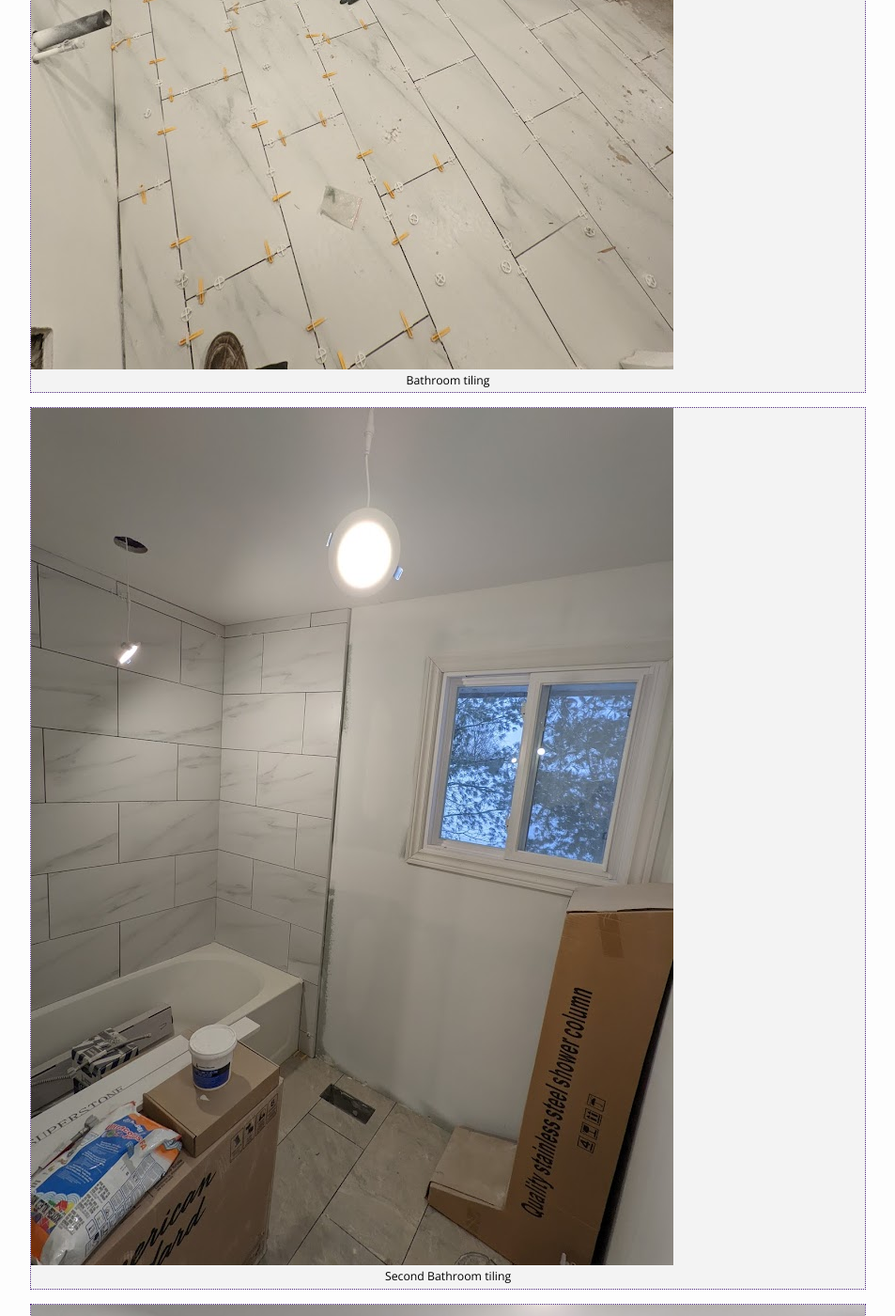
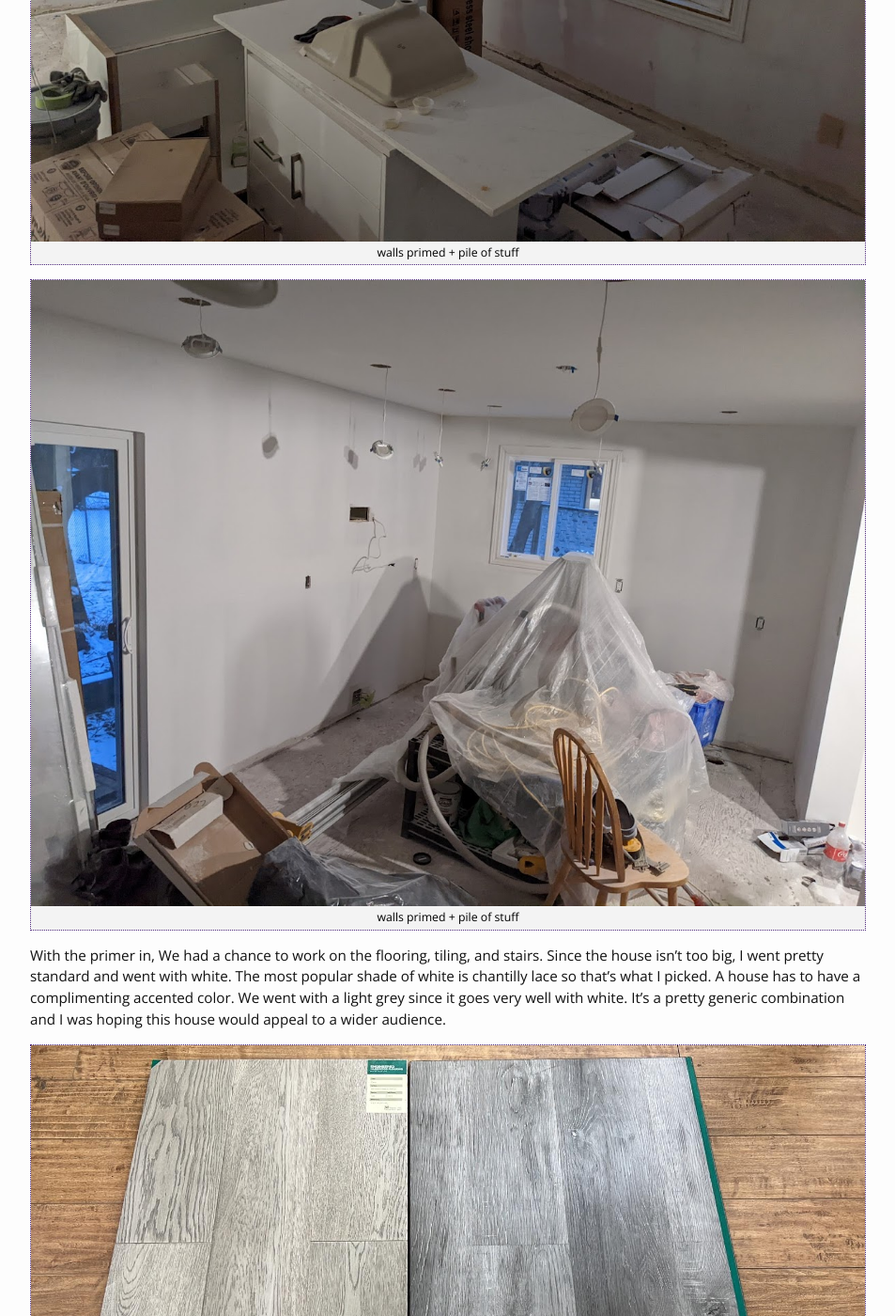
Before and after one commit to Zjtep/Zjtep.github.io, a Jekyll site: the page built from _posts/2021-01-10-house_reno.markdown, in a window 1280 px wide and 1400 px high, scrolled down 58655 px. Shown: the whole window at 94% size, without its empty margins (163-1116 px from the left). Built offline with Jekyll 4.4.1, drawn with Linux system fonts in a browser that asks for light colours; some of the changed text lies outside the part shown.

Commit message:
more text more photos

```diff
--- a/_posts/2021-01-10-house_reno.markdown
+++ b/_posts/2021-01-10-house_reno.markdown
@@ -49,7 +49,7 @@
 
 {% include image.html url="/images/house_18.jpg" caption="" width=900 align="center" %}
 
-{% include image.html url="/images/house_19.jpg" caption="This kiddie pool was on the second-floor main bedroom. I don't even think Bill Gates has a pool in his bedroom." width=900 align="center" %}
+{% include image.html url="/images/house_19.jpg" caption="This kiddie pool was on the second-floor main bedroom. A pool in the main bedroom, talk about luxury." width=900 align="center" %}
 
 {% include image.html url="/images/house_68.jpg" caption="" width=900 align="center" %}
 
@@ -142,6 +142,8 @@
 
 {% include image.html url="/images/house_73.jpg" caption="" width=900 align="center" %}
 
+{% include image.html url="/images/house_91.jpg" caption="" width=900 align="center" %}
+
 The old carport was outdated and blocked a lot of sunlight from coming in through the east window. It was rotten as well and would be a waste to fix. We had to remove it.
 
 {% include image.html url="/images/house_01.JPG" caption="" width=900 align="center" %}
@@ -158,7 +160,7 @@
 
 {% include image.html url="/images/house_43.jpg" caption="Much more sunlight" width=900 align="center" %}
 
-New windows and doors.
+The crackheads made it their job to break all the windows and doors. We needed to replace them.
 
 {% include image.html url="/images/house_47.jpg" caption="" width=900 align="center" %}
 
@@ -166,21 +168,9 @@
 
 {% include image.html url="/images/house_49.jpg" caption="" width=900 align="center" %}
 
-We needed to divide up the laundry room for a new bathroom to replace the one in the living room we demoed. This requires rerouting of plumbing and framing.
+With the structural and the layout of the house fixed to standard, it's time to add back on the skin. Drywall and mudding are next.
 
-
-
-
-
-
-
-
-
-With the layout all set up, let's put some skin back on.  electrical(pot lights) + drywall + mudding
-
-
-
-{% include image.html url="/images/house_53jpg" caption="" width=900 align="center" %}
+{% include image.html url="/images/house_53.jpg" caption="" width=900 align="center" %}
 
 {% include image.html url="/images/house_54.jpg" caption="" width=900 align="center" %}
 
@@ -192,20 +182,40 @@
 
 {% include image.html url="/images/house_59.jpg" caption="" width=900 align="center" %}
 
-Flooring + stairs + bathroom tiling + paint primers
+With all the drywall in, we had a chance to prime the house for paint. We also finally had room to get all the floorboards/vinal/vanity/toilet/stairs
 
-{% include image.html url="/images/house_60.jpg" caption="Tiles for bathroom. Good thing I dont skip leg day" width=900 align="center" %}
+{% include image.html url="/images/house_60.jpg" caption="Tiles for bathrooms/vanity/floor trimmings" width=900 align="center" %}
 
-{% include image.html url="/images/house_61.jpg" caption="" width=900 align="center" %}
+{% include image.html url="/images/house_61.jpg" caption="walls primed + pile of stuff" width=900 align="center" %}
+
+{% include image.html url="/images/house_79.jpg" caption="walls primed + pile of stuff" width=900 align="center" %}
+
+With the primer in, We had a chance to work on the flooring, tiling, and stairs. Since the house isn't too big,  I went pretty standard and went with white. The most popular shade of white is chantilly lace so that's what I picked. A house has to have a complimenting accented color.  We went with a light grey since it goes very well with white. It's a pretty generic combination and I was hoping this house would appeal to a wider audience.
+
+{% include image.html url="/images/house_78.jpg" caption="Vinal and hardwood" width=900 align="center" %}
+
+{% include image.html url="/images/house_66.jpg" caption="" width=900 align="center" %}
+
+{% include image.html url="/images/house_65.jpg" caption="" width=900 align="center" %}
+
+{% include image.html url="/images/house_67.jpg" caption="Stairs stained and placed to dry" width=900 align="center" %}
+
+{% include image.html url="/images/house_82.jpg" caption="" width=900 align="center" %}
+
+{% include image.html url="/images/house_64.jpg" caption="Flooring going in" width=900 align="center" %}
+
+Stairs and pegs in.
+
+{% include image.html url="/images/house_88.jpg" caption="" width=900 align="center" %}
+
+{% include image.html url="/images/house_86.jpg" caption="" width=900 align="center" %}
+
+{% include image.html url="/images/house_87.jpg" caption="" width=900 align="center" %}
+
+Bathroom tiling
 
 {% include image.html url="/images/house_62.jpg" caption="Bathroom tiling" width=900 align="center" %}
 
 {% include image.html url="/images/house_63.jpg" caption="Second Bathroom tiling" width=900 align="center" %}
 
-{% include image.html url="/images/house_64.jpg" caption="Flooring going in" width=900 align="center" %}
-
-{% include image.html url="/images/house_65.jpg" caption="" width=900 align="center" %}
-
-{% include image.html url="/images/house_66.jpg" caption="" width=900 align="center" %}
-
-{% include image.html url="/images/house_67.jpg" caption="Stairs drying" width=900 align="center" %}
+{% include image.html url="/images/house_81.jpg" caption="We messed up the plumbing and we couldn't fit a standard size 12-inch toilet. Thank god for the random person on Kijiji who had unused 10-inch toilets" width=900 align="center" %}
```
Also changed, not shown: images/house_77.jpg (deleted), images/house_80.jpg (deleted), images/house_84.jpg (deleted), images/house_95.jpg (added), images/house_96.jpg (added), images/house_97.jpg (added), images/house_98.jpg (added), images/house_99.jpg (added).
